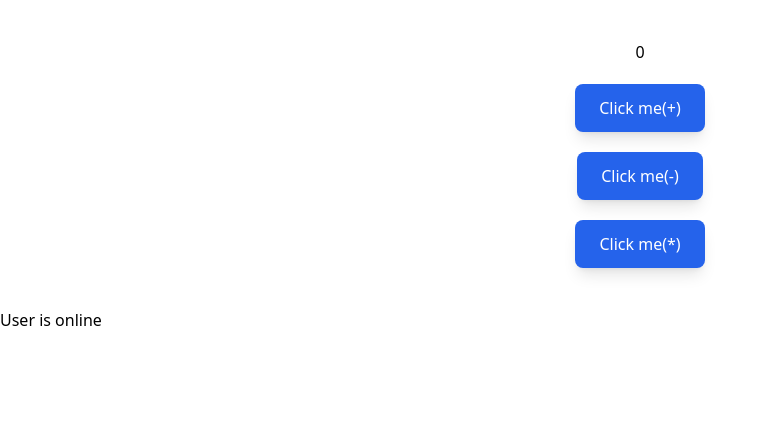
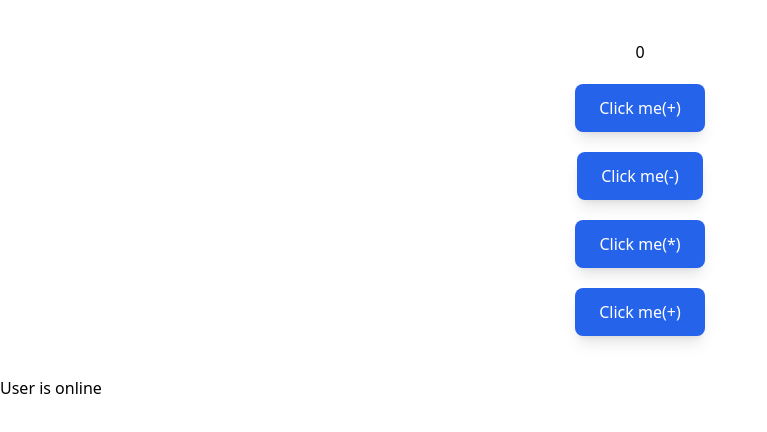
Before and after one commit to khushisth/React-learning, a React (Create React App) app in the folder new-app/: page /about in a window 1280 px wide. Shown: the top 432 px of the page, without its empty margins (0-767 px from the left). Built offline with nearby package versions, Linux system fonts and the light colour scheme.

Commit message:
added another function

```diff
--- a/new-app/src/pages/About.jsx
+++ b/new-app/src/pages/About.jsx
@@ -18,6 +18,7 @@ function About(){
     <button onClick={()=> setValue (value + 1)} className="px-6 py-3 bg-blue-600 text-white font-medium rounded-lg shadow-lg hover:bg-blue-700 transition w-fit">Click me(+)</button>
     <button onClick={()=> setValue (value - 1)} className="px-6 py-3 bg-blue-600 text-white font-medium rounded-lg shadow-lg hover:bg-blue-700 transition w-fit">Click me(-)</button>
     <button onClick={()=> setValue (value * 2)} className="px-6 py-3 bg-blue-600 text-white font-medium rounded-lg shadow-lg hover:bg-blue-700 transition w-fit">Click me(*)</button>
+    <button onClick={()=> setValue (value /5)} className="px-6 py-3 bg-blue-600 text-white font-medium rounded-lg shadow-lg hover:bg-blue-700 transition w-fit">Click me(+)</button>
     </div>
 
     <span className="text-black text-bold">{online?"User is online":"connecting..."}</span>
```
